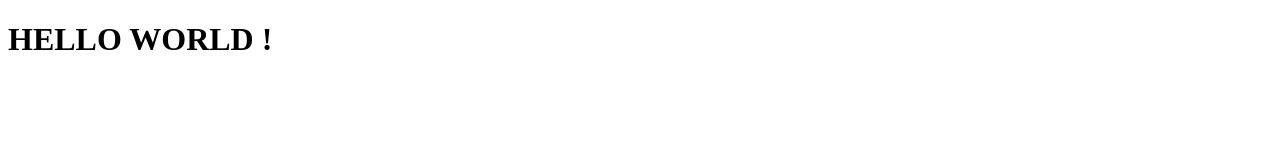
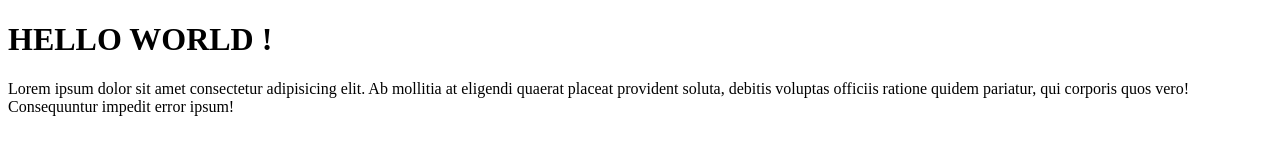
Before and after one commit to Yutootosaka/wpu-git-test, a plain HTML site: page index.html in a window 1280 px wide. Drawn offline with Linux system fonts and the light colour scheme.

Commit message:
add paragraph

```diff
--- a/index.html
+++ b/index.html
@@ -9,6 +9,9 @@
 
 <body>
     <h1>HELLO WORLD !</h1>
+    <p>Lorem ipsum dolor sit amet consectetur adipisicing elit. Ab mollitia at eligendi quaerat placeat provident
+        soluta, debitis voluptas officiis ratione quidem pariatur, qui corporis quos vero! Consequuntur impedit error
+        ipsum!</p>
 </body>
 
 </html>
```
